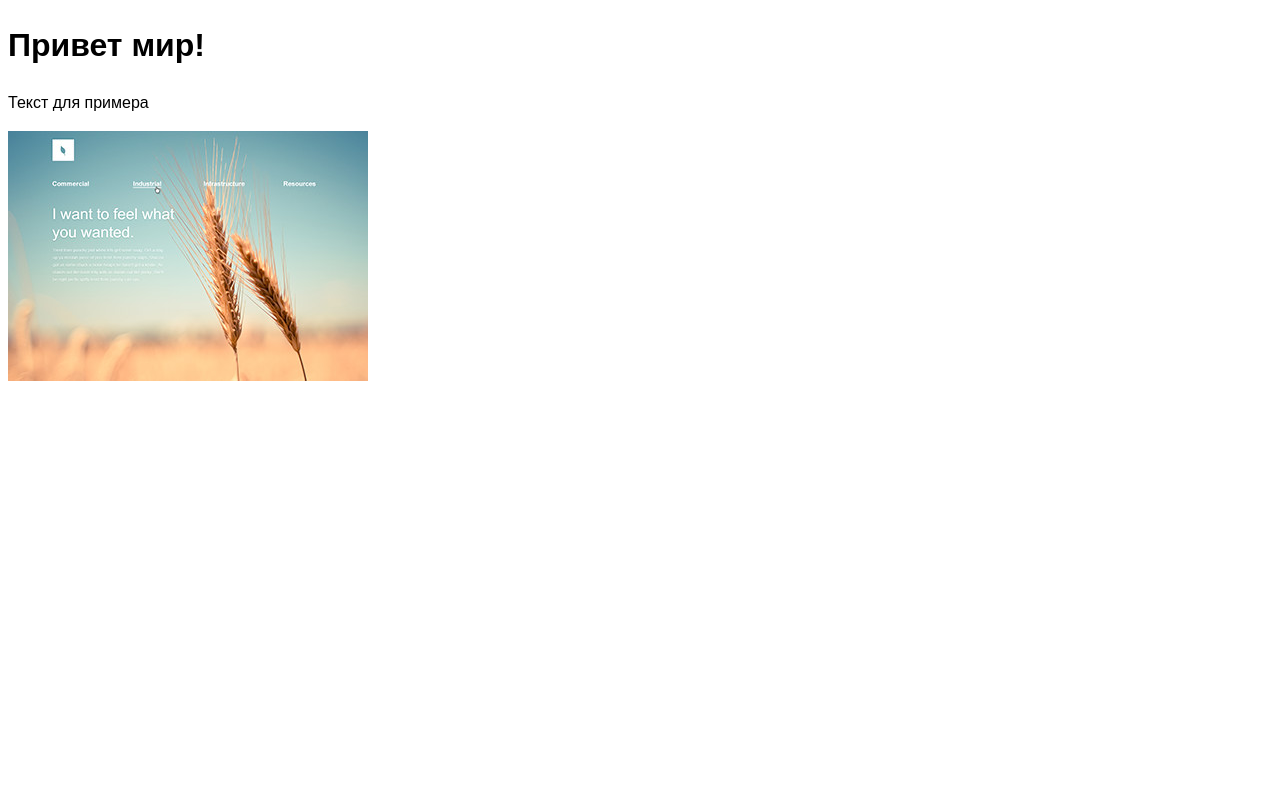
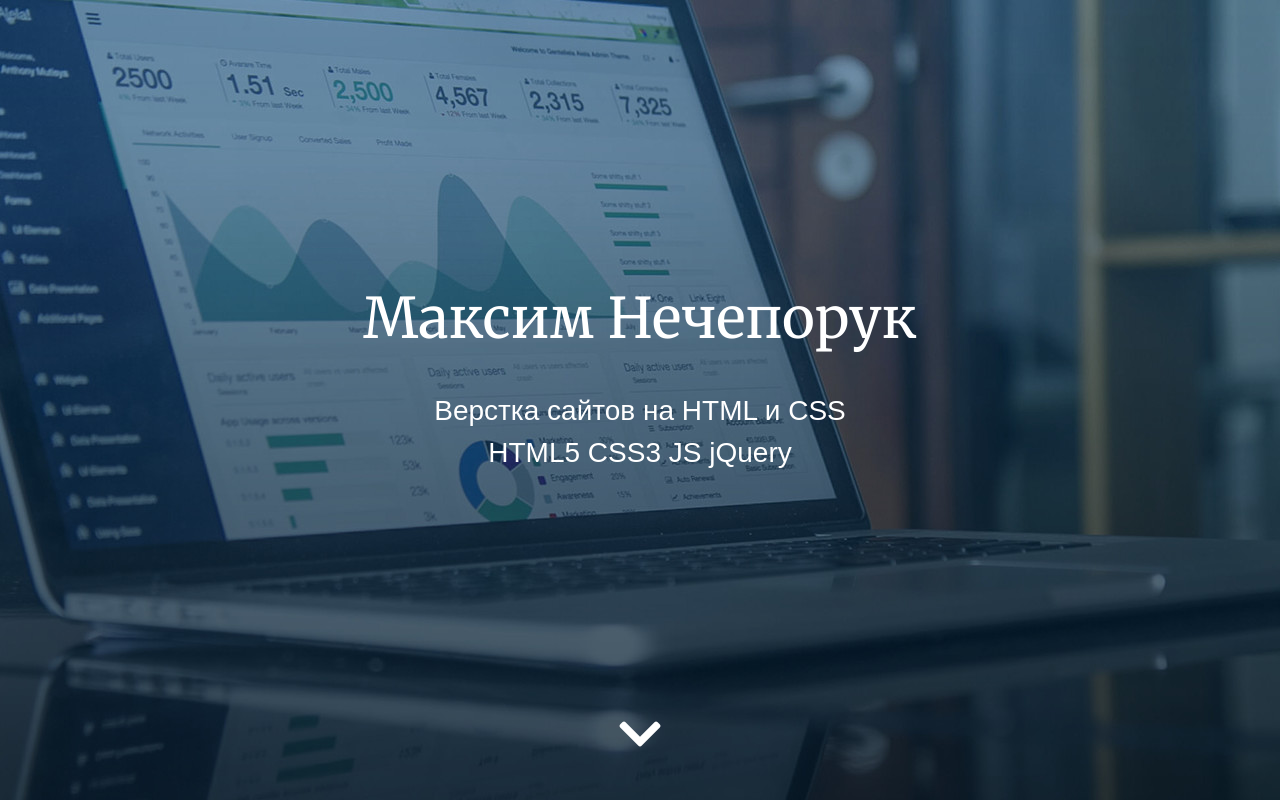
Before and after one commit to MaxSPB1975/Pracrice, a plain HTML site: page WebCademy/CreateSite/Урок1/index.html in a window 1280 px wide. Drawn offline with nearby package versions, Linux system fonts and the light colour scheme; a web font is replaced by a local one.

Commit message:
верстка header

```diff
--- a/WebCademy/CreateSite/Урок1/css/main.css
+++ b/WebCademy/CreateSite/Урок1/css/main.css
@@ -7,3 +7,46 @@ html {
 font-family: 'Merriweather', serif;
 font-family: 'PT Sans Caption', sans-serif;
 */
+/* Стили header */
+.header {
+  background-color: #183246;
+  background-image: url("../img/bg-header.jpg");
+  background-repeat: no-repeat;
+  background-position: center;
+  border-size: cover;
+
+  height: 100vh;
+  color: white;
+  text-align: center;
+
+  display: flex;
+  flex-direction: column;
+  align-items: center;
+  justify-content: center;
+
+  position: relative;
+}
+
+/* Стили текста header */
+.header__title {
+  font-size: 56px;
+  margin-bottom: 30px;
+  font-family: "Merriweather", serif;
+  margin-top: -50px;
+}
+
+.header__slogan {
+  font-size: 28px;
+  line-height: 1.5;
+  /* line-height: 42px; */
+}
+
+.header__arrow {
+  font-size: 48px;
+  width: 60px;
+  height: 50px;
+  margin-left: -30px;
+  position: absolute;
+  bottom: 50px;
+  left: 50%;
+}
--- a/WebCademy/CreateSite/Урок1/index.html
+++ b/WebCademy/CreateSite/Урок1/index.html
@@ -5,18 +5,44 @@
 	<meta charset="UTF-8">
 	<meta name="viewport" content="width=device-width, initial-scale=1.0">
 	<title>Сайт портфолио</title>
+	<!-- Нормализация стилей -->
+	<link rel="stylesheet" href="https://cdnjs.cloudflare.com/ajax/libs/normalize/8.0.1/normalize.css">
+	<!-- Собственные  стилей -->
 	<link rel="stylesheet" href="/css/main.css">
 	<link rel="shortcut icon" href="/img/favicon/favicon.ico" type="image/x-icon">
+	<!-- Подключение шрифтов -->
 	<link
 		href="https://fonts.googleapis.com/css?family=Merriweather|PT+Sans+Caption:400,700&display=swap&subset=cyrillic-ext"
+		rel="stylesheet">
+	<!-- Подключение икнонок awesome -->
+	<link rel="stylesheet" href="https://cdnjs.cloudflare.com/ajax/libs/font-awesome/5.13.0/css/all.min.css"
 		rel="stylesheet">
 </head>
 
 <body>
-	<h1>Привет мир!</h1>
-	<p>Текст для примера</p>
-	<img src="/img/portfolio/project_organica.jpg" alt="Проект Органика">
+	<!-- HEADER -->
+	<div class="header">
+		<div class="header__title">
+			Максим Нечепорук
+		</div>
+		<div class="header__slogan">
+			Верстка сайтов на HTML и CSS<br>HTML5 CSS3 JS jQuery
+		</div>
+		<div class="header__arrow">
+			<i class="fas fa-chevron-down"></i>
+		</div>
+	</div>
 
+	<!-- HEADER -->
+	<!-- PORTFOLIO -->
+
+
+	<!-- PORTFOLIO -->
+	<!-- FOOTER -->
+
+
+
+	<!-- FOOTER -->
 
 </body>
 
```
